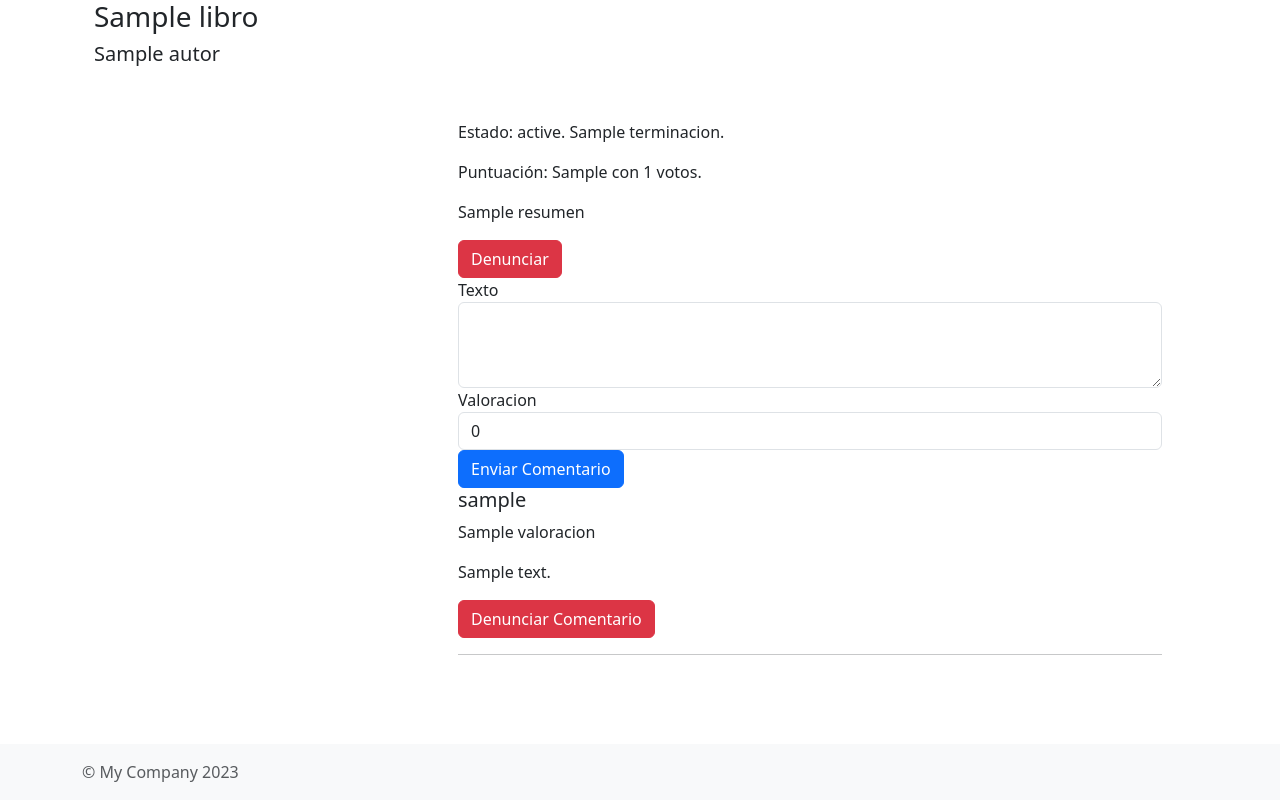
After one commit to EPSZ-DAW2/daw2-2022_01_comenta_libros, a Yii app: template basic/views/usuariolibros/detalle.php in a window 1280 px wide. The commit adds this page. Run offline with PHP 8.4 and a stand-in for Yii, Linux system fonts and the light colour scheme; the template is opened without the code that fills it: most values are stand-ins (such as "Sample title", 1, 10 or a date in 2020); form fields are guessed from the names that the template uses; data that the repository does not hold is empty; some libraries are stand-ins or nearby versions.

Commit message:
Añadido Mantenimiento de Libros

```diff
--- /dev/null
+++ b/basic/views/usuariolibros/detalle.php
@@ -0,0 +1,60 @@
+<?php
+
+/** @var yii\web\View $this */
+/** @var string $name */
+/** @var string $message */
+/** @var Exception$exception */
+
+use yii\helpers\Html;
+use yii\widgets\ActiveForm;
+use yii\helpers\ArrayHelper;
+use app\controllers\LibrosComentarios;
+?>
+<div class="grid container row">
+    <div class="col-4">
+        <h3><?= Html::encode($libro->titulo) ?></h3>
+        <h5><?= Html::encode($autor->nombre) ?></h5>
+        <img src="" style="width=:'10px', height: 10px">
+    </div>
+    <div class="col-8" style="margin-top:15vh; text-align: justify;">
+        <p>Estado: <?= Html::encode($estado) ?>. <?= Html::encode($terminacion) ?>.</p>
+        <p>Puntuación: <?= Html::encode($libro->sumaValores) ?> con <?= Html::encode($libro->totalVotos) ?> votos.</p>
+        <p><?= Html::encode($libro->resumen) ?></p>
+        <?= Html::a(Yii::t('app', 'Denunciar'), ['denunciar', 'id'=>$libro->id, 'ruta'=>'detalle'], ['class' => 'btn btn-danger']);?>
+
+
+		<?php $form = ActiveForm::begin([
+        'action' => ['comentario'],
+        'method' => 'post',
+        'options' => [
+        'data-pjax' => 1
+        ],
+		]); ?>
+		<?= $form->field($nuevoComentario, 'libro_id')->hiddenInput(['value'=> $libro->id])->label(false) ?>
+		<?= $form->field($nuevoComentario, 'texto')->textarea(['rows' => 3]) ?>
+		<?= $form->field($nuevoComentario,
+			  'valoracion')->dropDownList([0,1,2,3,4,5,6,7,8,9,10],
+			  ['prompt' => 'Indique una valoración']);?>
+		<?= Html::submitButton(Yii::t('app', 'Enviar Comentario'), ['class' => 'btn btn-primary']) ?>
+		<?php ActiveForm::end(); ?>
+
+
+
+	<?php
+
+	foreach($comentarios as $comentario) //mostramos cada libro del autor
+	{
+		//echo $libro->id;?>
+		<h5><?= Html::encode($comentario->usuario->nick) ?></h5> <!-- Nombre del usuario-->
+		<p><?= Html::encode($comentario->valoracion) ?></p>	<!-- Valoración del usuario-->
+		<p><?= Html::encode($comentario->texto) ?></p>	<!-- Resumen del comentario -->
+		   <?= Html::a(Yii::t('app', 'Denunciar Comentario'), ['denunciarcomentario', 'id'=>$comentario->id], ['class' => 'btn btn-danger']);?>
+		<hr>
+	<?php
+	} //foreach
+	?>
+
+
+
+   </div>
+</div>
```
Also changed, not shown: basic/controllers/UsuarioLibrosController.php (+34 -0 lines), basic/models/Usuarios.php (+7 -0 lines), basic/views/usuariolibros/index.php (+15 -1 lines).
